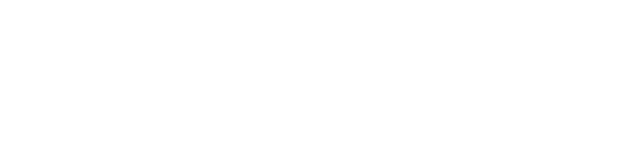
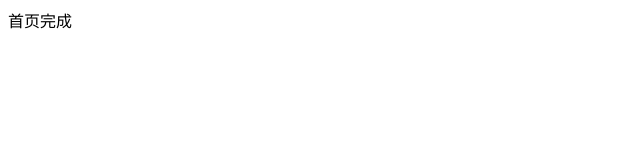
Before and after one commit to yuanshaopeng/360tcb, a website: page src/index.html in a window 1280 px wide. Shown: the whole page, without its empty margins (0-640 px from the left). Drawn offline with Linux system fonts and the light colour scheme.

Commit message:
finshed index.html

```diff
--- a/src/index.html
+++ b/src/index.html
@@ -5,5 +5,6 @@
 		<title>主页</title>
 	</head>
 	<body>
+		首页完成
 	</body>
 </html>
```
